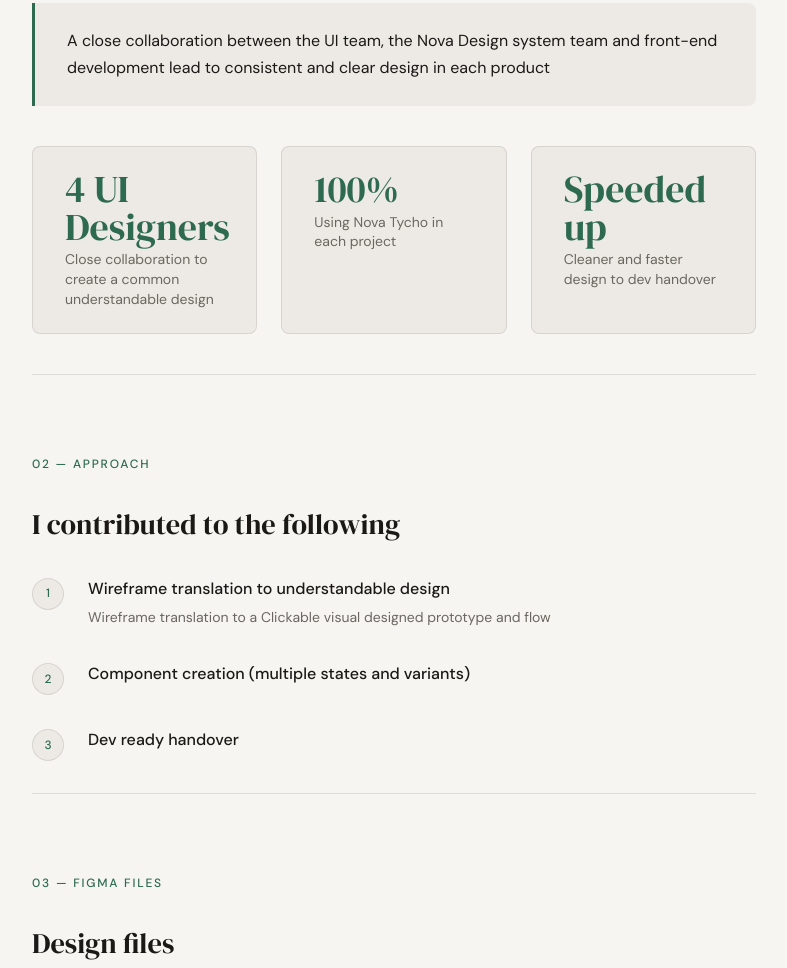
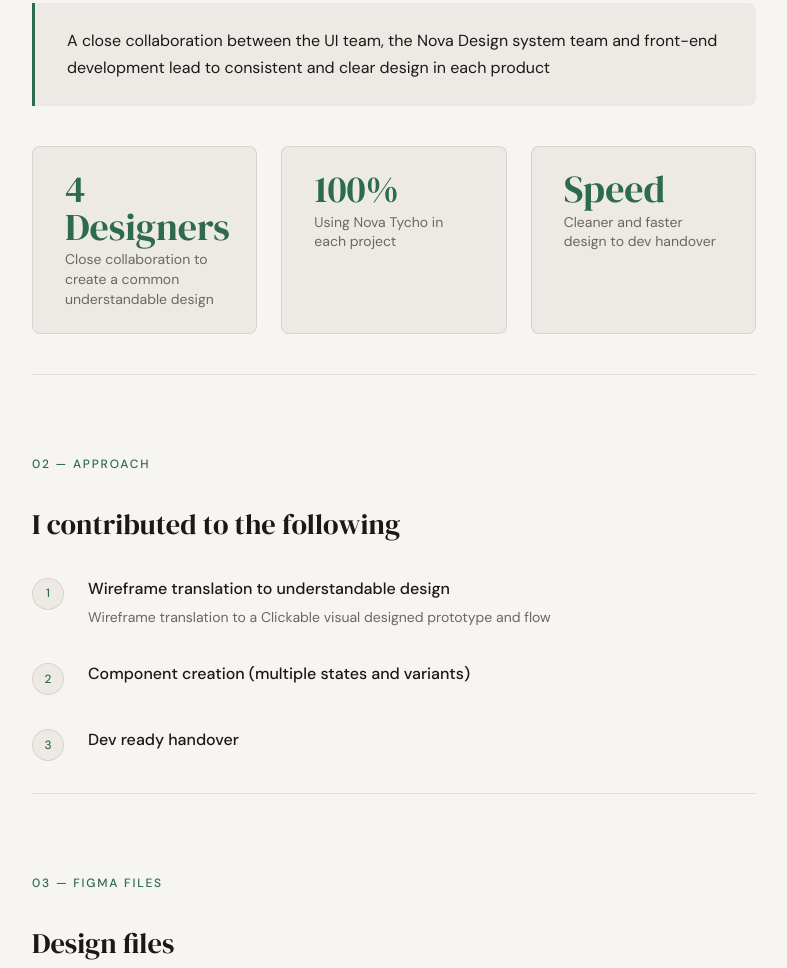
Before and after one commit to studiolammar-creator/Erhan-Portfolio, a plain HTML site: page projects/elia-group.html in a window 1280 px wide. Shown: the part 1281-2249 px from the top of the page, without its empty margins (396-1183 px from the left). Drawn offline with Linux system fonts and the light colour scheme.

Commit message:
Update UI designer statistics wording

```diff
--- a/projects/elia-group.html
+++ b/projects/elia-group.html
@@ -111,7 +111,7 @@
 
               <div class="cs-stats">
                 <div class="cs-stat">
-                  <p class="cs-stat__value">4 UI Designers</p>
+                  <p class="cs-stat__value">4 Designers</p>
                   <p class="cs-stat__label">Close collaboration to create a common understandable design</p>
                 </div>
                 <div class="cs-stat">
@@ -119,7 +119,7 @@
                   <p class="cs-stat__label">Using Nova Tycho in each project</p>
                 </div>
                 <div class="cs-stat">
-                  <p class="cs-stat__value">Speeded up</p>
+                  <p class="cs-stat__value">Speed</p>
                   <p class="cs-stat__label">Cleaner and faster design to dev handover</p>
                 </div>
               </div>
```
